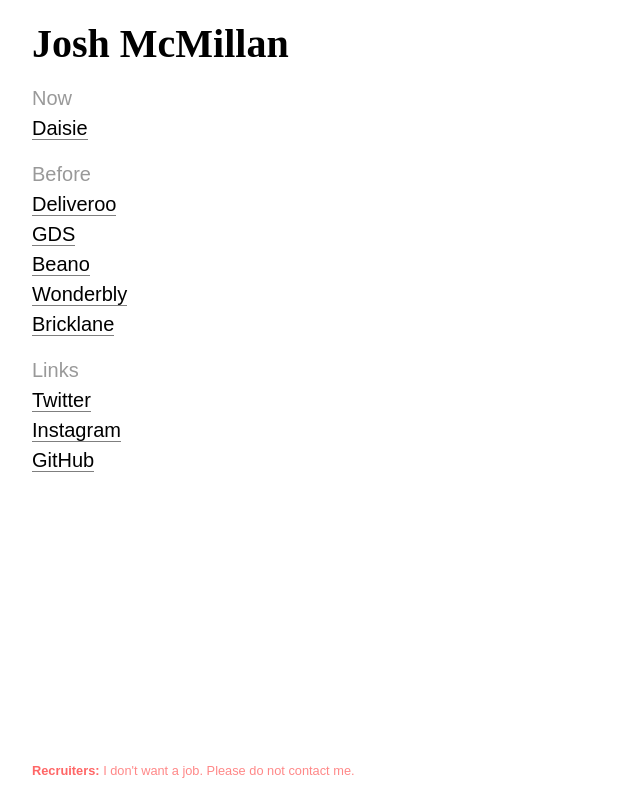
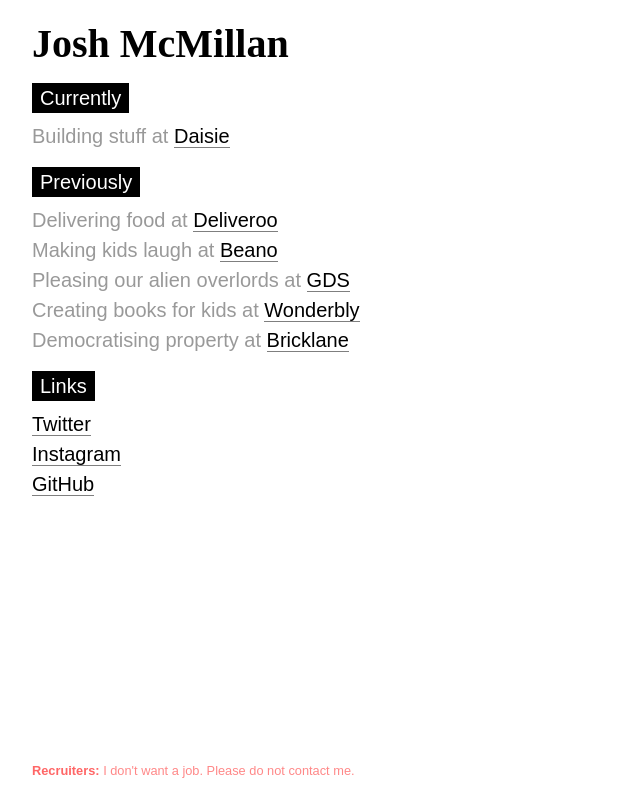
Before and after one commit to mcmillan/joshmcmillan.com, a React app: page / in a window 1280 px wide. Shown: the whole page, without its empty margins (0-640 px from the left). Built offline with nearby package versions, Linux system fonts and the light colour scheme; the HTML template or start-up script is replaced by a standard one; a web font is replaced by a local one.

Commit message:
Improve homepage presentation

```diff
--- a/src/pages/Home.tsx
+++ b/src/pages/Home.tsx
@@ -2,29 +2,40 @@ import * as React from "react";
 import styled from "styled-components";
 import Text from "../components/Text";
 import ExternalLink from "../components/ExternalLink";
+import { string } from "prop-types";
 
 export default () => (
   <>
     <Segment>
-      Now
-      <br />
-      <ExternalLink href="https://www.daisie.com">Daisie</ExternalLink>
+      <Subtitle>Currently</Subtitle>
+      <Gig role="Building stuff" org="Daisie" url="https://www.daisie.com" />
     </Segment>
     <Segment>
-      Before
-      <br />
-      <ExternalLink href="https://deliveroo.co.uk">Deliveroo</ExternalLink>
-      <br />
-      <ExternalLink href="https://www.gov.uk">GDS</ExternalLink>
-      <br />
-      <ExternalLink href="https://www.beano.com">Beano</ExternalLink>
-      <br />
-      <ExternalLink href="https://www.wonderbly.com">Wonderbly</ExternalLink>
-      <br />
-      <ExternalLink href="https://bricklane.com">Bricklane</ExternalLink>
+      <Subtitle>Previously</Subtitle>
+      <Gig
+        role="Delivering food"
+        org="Deliveroo"
+        url="https://deliveroo.co.uk"
+      />
+      <Gig role="Making kids laugh" org="Beano" url="https://www.beano.com" />
+      <Gig
+        role="Pleasing our alien overlords"
+        org="GDS"
+        url="https://www.gov.uk"
+      />
+      <Gig
+        role="Creating books for kids"
+        org="Wonderbly"
+        url="https://www.wonderbly.com"
+      />
+      <Gig
+        role="Democratising property"
+        org="Bricklane"
+        url="https://bricklane.com"
+      />
     </Segment>
     <Segment>
-      Links
+      <Subtitle>Links</Subtitle>
       <br />
       <ExternalLink href="https://twitter.com/jshmc">Twitter</ExternalLink>
       <br />
@@ -41,3 +52,23 @@ const Segment = styled(Text)`
   display: block;
   margin-bottom: 1rem;
 `;
+
+const Subtitle = styled.div`
+  display: inline-block;
+  background-color: #000;
+  color: #fff;
+  padding: 0 0.5rem;
+  margin-bottom: 0.5rem;
+`;
+
+interface GigProps {
+  role: string;
+  org: string;
+  url: string;
+}
+
+const Gig = ({ role, org, url }: GigProps) => (
+  <div>
+    {role} at <ExternalLink href={url}>{org}</ExternalLink>
+  </div>
+);
```
